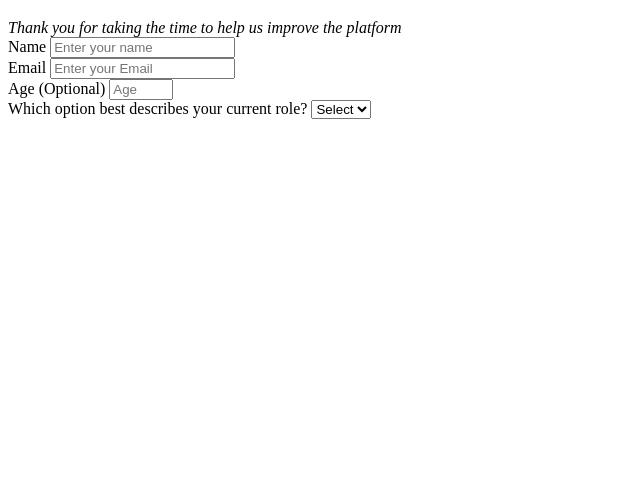
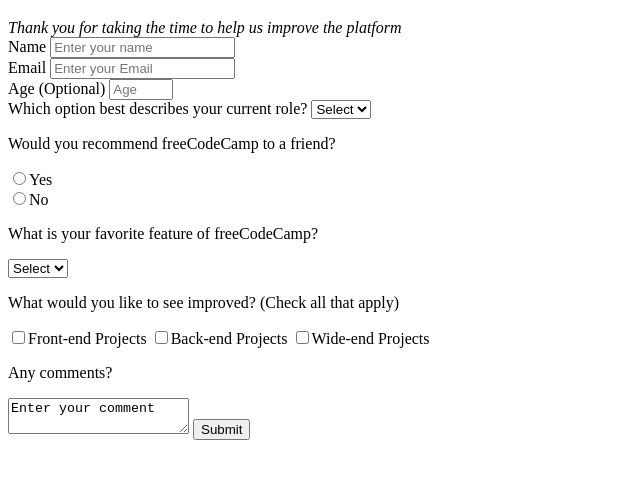
Before and after one commit to muhammadsyauqi32/freeCodeCamp, a plain HTML site: page form/index.html in a window 1280 px wide. Shown: the part 61-540 px from the top of the page, without its empty margins (0-640 px from the left). Drawn offline with Linux system fonts and the light colour scheme.

Commit message:
Form certification test passed

```diff
--- a/form/index.html
+++ b/form/index.html
@@ -11,26 +11,32 @@
     <!-- Form -->
     <div class="form">
       <form action="" id="survey-form">
-        <label for="name">Name</label>
+        <!-- Name -->
+        <label for="name" id="name-label">Name</label>
         <input
           type="text"
           name="name"
-          id="name-label"
+          id="name"
           placeholder="Enter your name"
+          required
         /><br />
-        <label for="email">Email</label>
+
+        <!-- Email -->
+        <label for="email" id="email-label">Email</label>
         <input
           type="email"
           name="email"
-          id="email-label"
+          id="email"
           required
           placeholder="Enter your Email"
         /><br />
-        <label for="number">Age (Optional)</label>
+
+        <!-- Number -->
+        <label for="number" id="number-label">Age (Optional)</label>
         <input
           type="number"
           name="number"
-          id="number-label"
+          id="number"
           min="1"
           max="100"
           placeholder="Age"
@@ -38,11 +44,58 @@
         <label for="option"
           >Which option best describes your current role?</label
         >
+        <!-- Dropdown -->
         <select name="dropdown" id="dropdown">
-          <option value="default" selected>Select</option>
+          <option value="default" selected disabled>Select</option>
           <option value="hai">Hai</option>
-          <option value="yow">Yow</option>
-        </select>
+          <option value="yow">Yow</option></select
+        ><br />
+
+        <!-- Radio -->
+        <p id="description">Would you recommend freeCodeCamp to a friend?</p>
+        <label><input type="radio" name="opsi" value="yes" />Yes</label><br />
+        <label><input type="radio" name="opsi" value="no" />No</label><br />
+
+        <!-- Dropdown 2 -->
+        <p id="description">What is your favorite feature of freeCodeCamp?</p>
+        <select name="dropdown" id="dropdown">
+          <option value="default" selected disabled>Select</option>
+          <option value="hai">Hai</option>
+          <option value="yow">Yow</option></select
+        ><br />
+
+        <!-- Checkbox -->
+        <p>What would you like to see improved? (Check all that apply)</p>
+        <label
+          ><input
+            type="checkbox"
+            name="check"
+            id="check"
+            value="front"
+          />Front-end Projects</label
+        >
+        <label
+          ><input
+            type="checkbox"
+            name="check"
+            id="check"
+            value="back"
+          />Back-end Projects</label
+        >
+        <label
+          ><input
+            type="checkbox"
+            name="check"
+            id="check"
+            value="back"
+          />Wide-end Projects</label
+        >
+
+        <!-- Text Area -->
+        <p>Any comments?</p>
+        <textarea name="comment" id="comment">Enter your comment</textarea>
+
+        <button type="submit" id="submit">Submit</button>
       </form>
     </div>
   </body>
```
Also changed, not shown: form/tes.html (added, +25 -0 lines).
